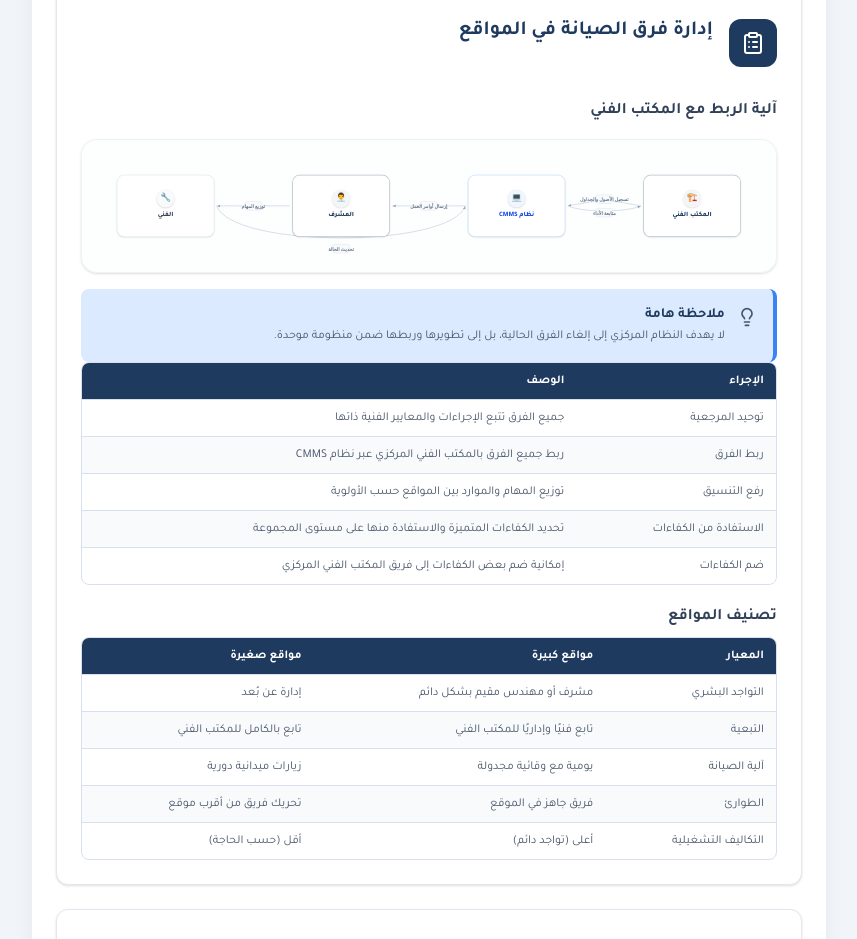
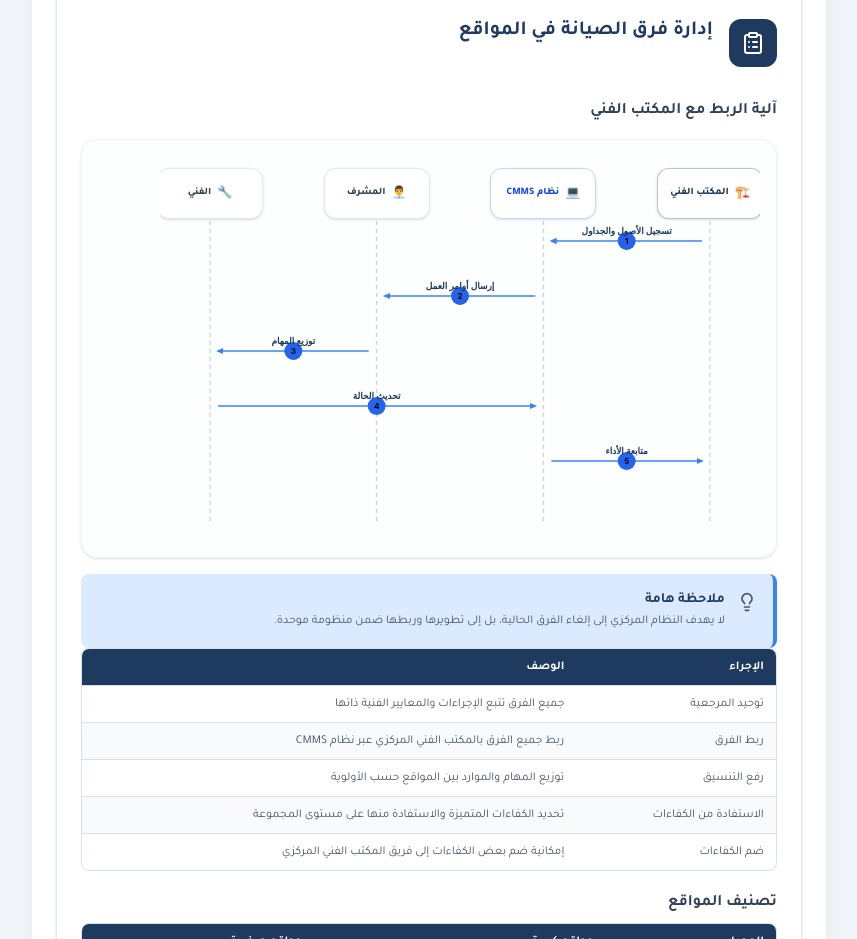
Before and after one commit to wabdelgilil/saqala-proposal, a Next.js app: page / in a window 1280 px wide. Shown: the part 6840-7779 px from the top of the page, without its empty margins (211-1068 px from the left). Built offline with nearby package versions, Linux system fonts and the light colour scheme.

Commit message:
feat: convert Technical Office interaction flowchart to UML Sequence Diagram

```diff
--- a/src/app/sections/s01-maktab.tsx
+++ b/src/app/sections/s01-maktab.tsx
@@ -3,6 +3,7 @@ import SectionHeader from "@/components/SectionHeader";
 import CallOutBox from "@/components/CallOutBox";
 import FlowChart from "@/components/FlowChart";
 import DataTable from "@/components/DataTable";
+import SequenceDiagram from "@/components/SequenceDiagram";
 import {
   challengesRows, challengesCols,
   objectivesRows, objectivesCols,
@@ -196,15 +197,14 @@ export default function Section01() {
       <div className="bg-white rounded-xl border border-slate-200 p-6 print:p-4 shadow-sm">
         <SectionHeader icon={ClipboardList} title="إدارة فرق الصيانة في المواقع" />
         <h4 className="text-md font-bold text-slate-700 mb-2">آلية الربط مع المكتب الفني</h4>
-        <FlowChart
-          dir="LR"
-          nodes={[
+        <SequenceDiagram
+          participants={[
             { id: "م", label: "المكتب الفني", icon: "🏗️", color: "navy" },
             { id: "ن", label: "نظام CMMS", icon: "💻", color: "blue" },
-            { id: "ش", label: "المشرف", icon: "👨‍💼" },
-            { id: "ف", label: "الفني", icon: "🔧" },
+            { id: "ش", label: "المشرف", icon: "👨‍💼", color: "slate" },
+            { id: "ف", label: "الفني", icon: "🔧", color: "slate" },
           ]}
-          edges={[
+          steps={[
             { from: "م", to: "ن", label: "تسجيل الأصول والجداول" },
             { from: "ن", to: "ش", label: "إرسال أوامر العمل" },
             { from: "ش", to: "ف", label: "توزيع المهام" },
```
